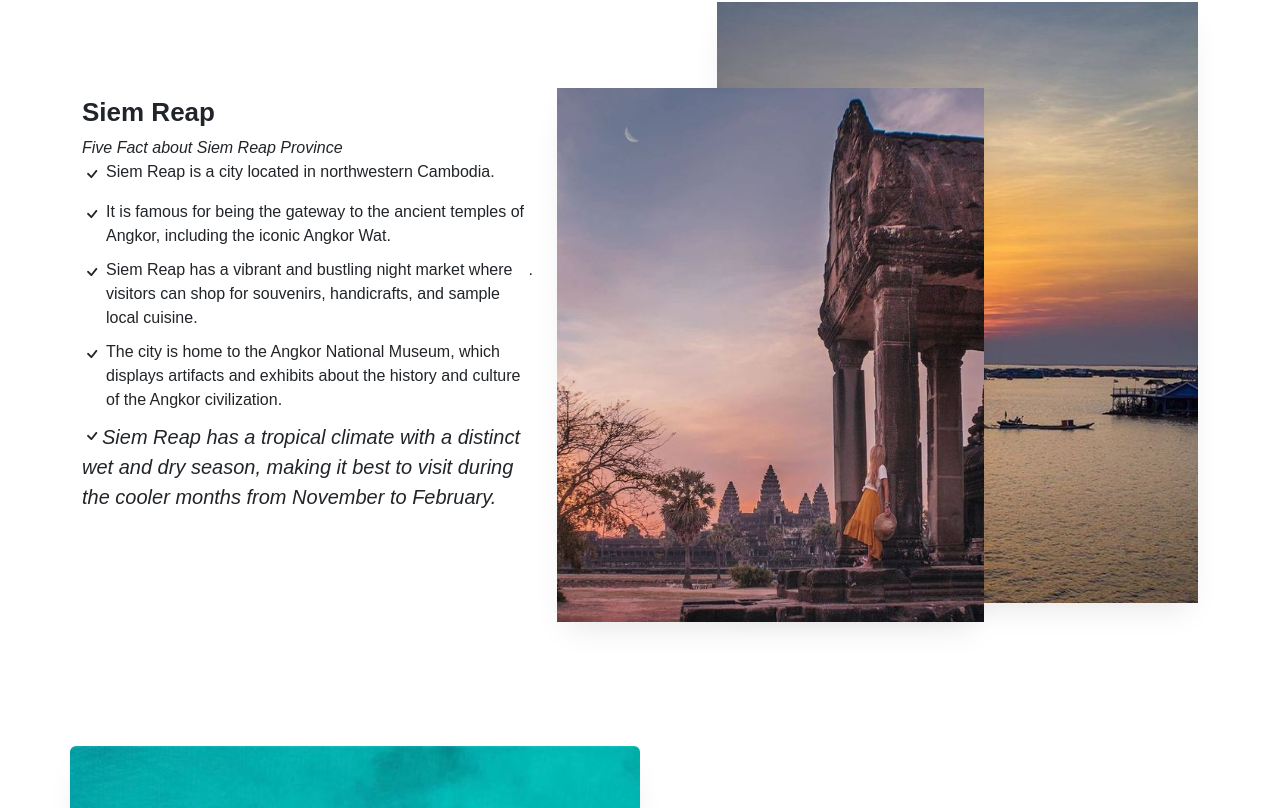
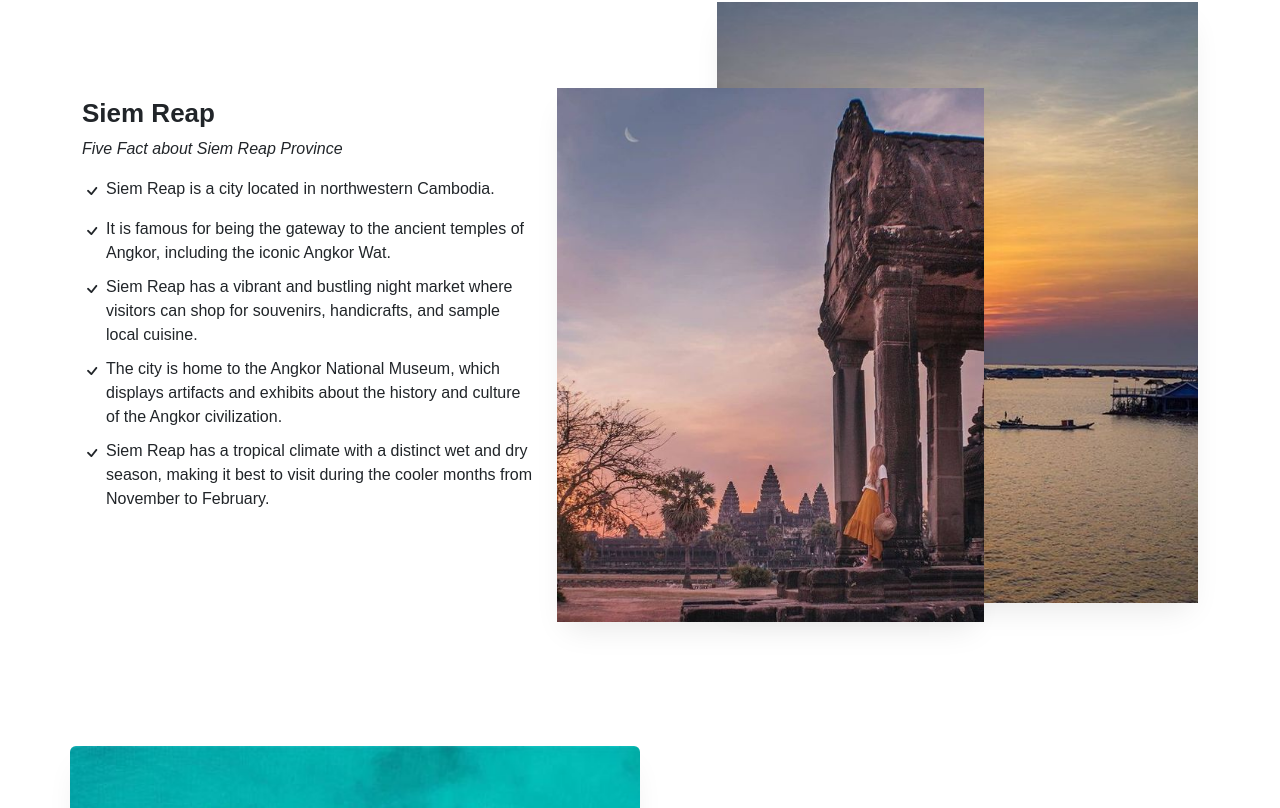
Before and after one commit to Keanghao16/ProjectWeb, a React (Vite) app: page / in a window 1280 px wide. Shown: the part 1614-2422 px from the top of the page. Built offline with nearby package versions, Linux system fonts and the light colour scheme.

Commit message:
fix error

```diff
--- a/src/pages/HomePage.jsx
+++ b/src/pages/HomePage.jsx
@@ -113,48 +113,36 @@ const HomePage = () => {
                 <h3>Siem Reap</h3>
                 <p>
                   <i>Five Fact about Siem Reap Province</i>
+                </p>
                 <ul>
                   <li>
-                      <i className="bi bi-check"></i>{" "}
-                      <span>
-                        Siem Reap is a city located in northwestern Cambodia.
-                      </span>
+                    <i className="bi bi-check"></i> Siem Reap is a city located
+                    in northwestern Cambodia.
                   </li>
                   <li>
                     <i className="bi bi-check"></i>
-                      <span>
-                        It is famous for being the gateway to the ancient
-                        temples of Angkor, including the iconic Angkor Wat.
-                      </span>
+                    It is famous for being the gateway to the ancient temples of
+                    Angkor, including the iconic Angkor Wat.
                   </li>
                   <li>
                     <i className="bi bi-check"></i>
-                      <span>
                     Siem Reap has a vibrant and bustling night market where
                     visitors can shop for souvenirs, handicrafts, and sample
                     local cuisine.
-                      </span>
-                      .
                   </li>
                   <li>
                     <i className="bi bi-check"></i>
-                      <span>
                     The city is home to the Angkor National Museum, which
                     displays artifacts and exhibits about the history and
                     culture of the Angkor civilization.
-                      </span>
                   </li>
                   <li>
-                      <i className="bi bi-check">
-                        <span>
-                          Siem Reap has a tropical climate with a distinct wet
-                          and dry season, making it best to visit during the
-                          cooler months from November to February.
-                        </span>
-                      </i>
+                    <i className="bi bi-check"></i>
+                    Siem Reap has a tropical climate with a distinct wet and dry
+                    season, making it best to visit during the cooler months
+                    from November to February.
                   </li>
                 </ul>
-                </p>
               </div>
               <div
                 className="col-lg-7 order-1 order-lg-2 d-flex align-items-center"
@@ -198,40 +186,29 @@ const HomePage = () => {
                 </p>
                 <ul>
                   <li>
-                    <i className="bi bi-check"></i>{" "}
-                    <span>
+                    <i className="bi bi-check"></i>
                     Koh Kong is a province located in southwestern Cambodia.
-                    </span>
                   </li>
                   <li>
                     <i className="bi bi-check"></i>
-                    <span>
                     It is known for its stunning natural beauty, including
                     pristine beaches and lush rainforests.
-                    </span>
                   </li>
                   <li>
                     <i className="bi bi-check"></i>
-                    <span>
                     The province is home to the largest national park in
                     Cambodia, the Cardamom Mountains Protected Forest.
-                    </span>
-                    .
                   </li>
                   <li>
                     <i className="bi bi-check"></i>
-                    <span>
                     Koh Kong is a popular eco-tourism destination, offering
                     activities such as jungle trekking, wildlife spotting, and
                     kayaking.
-                    </span>
                   </li>
                   <li>
                     <i className="bi bi-check"></i>
-                    <span>
-                      The province shares a border with Thailand and is a
-                      gateway for travelers crossing between the two countries.
-                    </span>
+                    The province shares a border with Thailand and is a gateway
+                    for travelers crossing between the two countries.
                   </li>
                 </ul>
               </div>
@@ -293,7 +270,7 @@ const HomePage = () => {
                     <i className="bx bx-chevron-down icon-show"></i>
                     <i className="bx bx-chevron-up icon-close"></i>
                   </a>
-                  <div
+                  <ul
                     id="faq-list-1"
                     className="collapse show"
                     data-bs-parent=".faq-list"
@@ -304,7 +281,7 @@ const HomePage = () => {
                       you can enjoy clear skies and explore the attractions
                       comfortably.
                     </li>
-                  </div>
+                  </ul>
                 </li>
 
                 <li data-aos="fade-up" data-aos-delay="200">
@@ -318,7 +295,7 @@ const HomePage = () => {
                     <i className="bx bx-chevron-down icon-show"></i>
                     <i className="bx bx-chevron-up icon-close"></i>
                   </a>
-                  <div
+                  <ul
                     id="faq-list-2"
                     className="collapse"
                     data-bs-parent=".faq-list"
@@ -330,7 +307,7 @@ const HomePage = () => {
                       Restaurant. These establishments offer a variety of
                       culinary experiences to satisfy your taste buds.
                     </li>
-                  </div>
+                  </ul>
                 </li>
 
                 <li data-aos="fade-up" data-aos-delay="300">
@@ -344,7 +321,7 @@ const HomePage = () => {
                     <i className="bx bx-chevron-down icon-show"></i>
                     <i className="bx bx-chevron-up icon-close"></i>
                   </a>
-                  <div
+                  <ul
                     id="faq-list-3"
                     className="collapse"
                     data-bs-parent=".faq-list"
@@ -362,7 +339,7 @@ const HomePage = () => {
                       Chrey Thom Waterfall, and enjoying the vibrant Sen Monorom
                       Market.
                     </li>
-                  </div>
+                  </ul>
                 </li>
 
                 <li data-aos="fade-up" data-aos-delay="400">
@@ -376,7 +353,7 @@ const HomePage = () => {
                     <i className="bx bx-chevron-down icon-show"></i>
                     <i className="bx bx-chevron-up icon-close"></i>
                   </a>
-                  <div
+                  <ul
                     id="faq-list-4"
                     className="collapse"
                     data-bs-parent=".faq-list"
@@ -392,7 +369,7 @@ const HomePage = () => {
                       These restaurants offer a delightful culinary journey
                       through the tastes of Cambodia.
                     </li>
-                  </div>
+                  </ul>
                 </li>
 
                 <li data-aos="fade-up" data-aos-delay="500">
@@ -406,7 +383,7 @@ const HomePage = () => {
                     <i className="bx bx-chevron-down icon-show"></i>
                     <i className="bx bx-chevron-up icon-close"></i>
                   </a>
-                  <div
+                  <ul
                     id="faq-list-5"
                     className="collapse"
                     data-bs-parent=".faq-list"
@@ -418,7 +395,7 @@ const HomePage = () => {
                       renting a motorbike or bicycle for exploring the
                       countryside.
                     </li>
-                  </div>
+                  </ul>
                 </li>
               </ul>
             </div>
```
Lines whose indentation alone changed are shown as unchanged.
